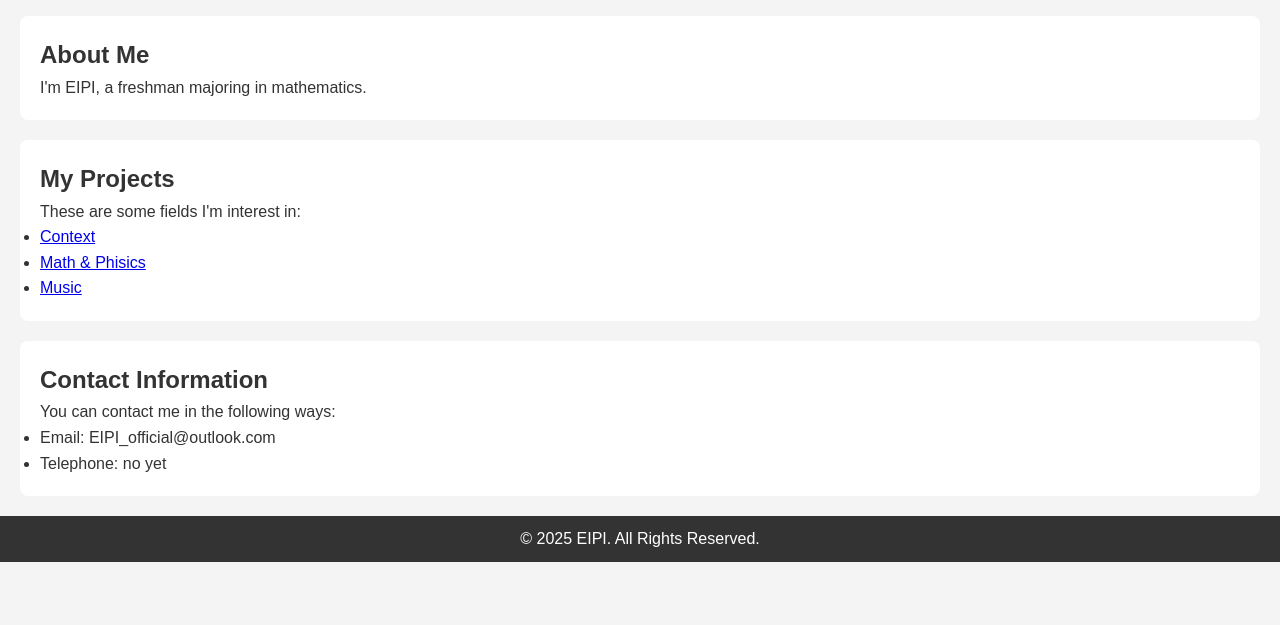
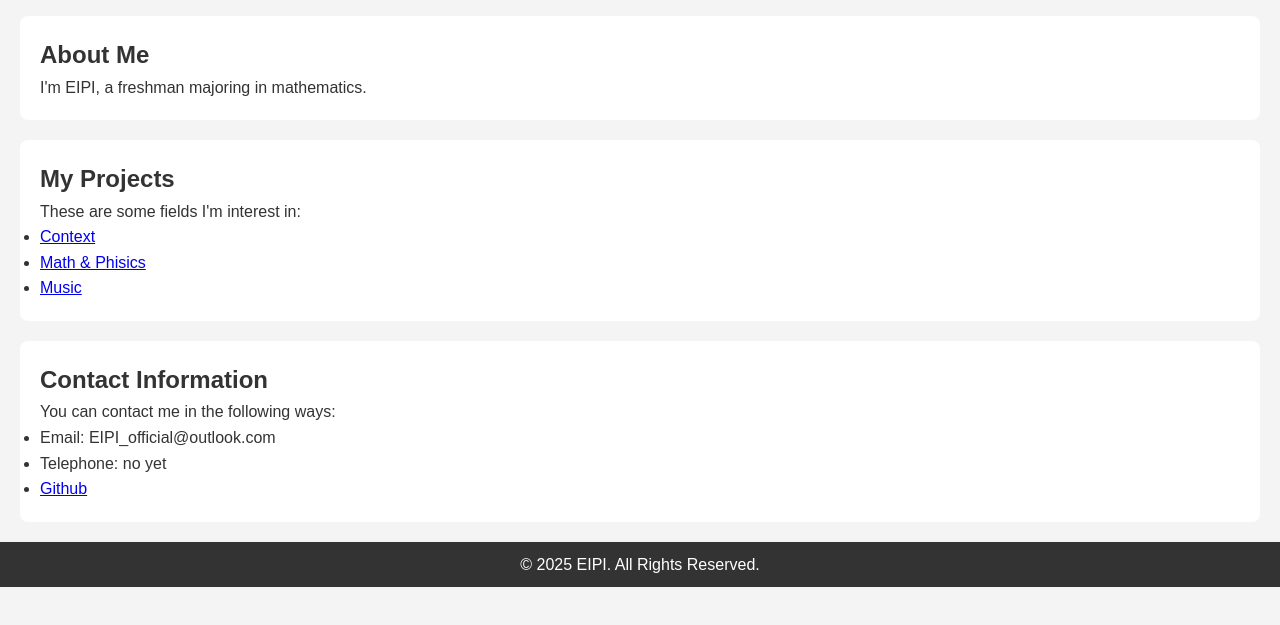
Before and after one commit to EIPIofficial/EIPIofficial.github.io, a plain HTML site: page index.html in a window 1280 px wide. Shown: the part 75-700 px from the top of the page. Drawn offline with Linux system fonts and the light colour scheme.

Commit message:
Update index.html

```diff
--- a/index.html
+++ b/index.html
@@ -32,6 +32,7 @@
         <ul>
             <li>Email: EIPI_official@outlook.com</li>
             <li>Telephone: no yet</li>
+            <li><a href="https://github.com/EIPIofficial">Github</a></li>
         </ul>
     </section>
 
```
